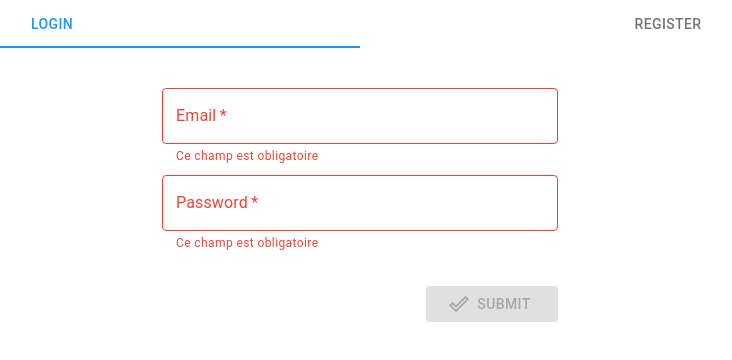
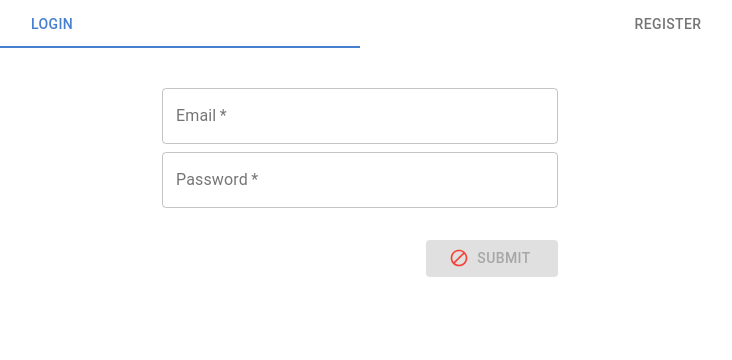
Before and after one commit to brouviere/RebootJS-Front, a React (Create React App) app: page / in a window 1280 px wide. Shown: the top 360 px of the page, without its empty margins (280-1012 px from the left). Built offline with nearby package versions, Linux system fonts and the light colour scheme.

Commit message:
Add condition on login submit button

```diff
--- a/src/App.tsx
+++ b/src/App.tsx
@@ -8,7 +8,7 @@ import AppContent from './Layout/AppContent';
 
 const theme = createMuiTheme({
   palette: {
-    primary: blue,
+    primary: { 500: '#467fcf' },
     secondary: yellow,
   },
 })
--- a/src/Login/components/LoginForm.tsx
+++ b/src/Login/components/LoginForm.tsx
@@ -6,6 +6,7 @@ import history from '../../history';
 import { validateRequiredField } from '../../Utils/ValidateRequiredField';
 import { Alert } from '@material-ui/lab';
 import DoneOutlineIcon from '@material-ui/icons/DoneOutline';
+import BlockIcon from '@material-ui/icons/Block';
 
 interface LoginFormState {
   email: IFormField;
@@ -17,8 +18,8 @@ class LoginForm extends React.Component<{}, LoginFormState> {
   constructor(props: {}){
     super(props)
     this.state= {
-      email: {value: '', isValid: false},
-      password: {value: '', isValid: false},
+      email: {value: '', isValid: true},
+      password: {value: '', isValid: true},
       status: 'ready'
     }
   }
@@ -46,11 +47,14 @@ class LoginForm extends React.Component<{}, LoginFormState> {
             onChange={(event) => this.setState({
               email: {value: event.target.value, isValid: validateRequiredField(event.target.value)}
             })}
+            onBlur={() => this.setState({
+              email: {value: email.value, isValid: validateRequiredField(email.value)}
+            })}
             fullWidth={true}
             style={{margin: '0.5rem 0'}}
             variant="outlined"
 
-            {...( email.isValid && !!email.value ? {} : { error: true, helperText: "Ce champ est obligatoire" })}
+            {...( email.isValid ? {} : { error: true, helperText: "Ce champ est obligatoire" })}
           />
           <TextField
             type="password"
@@ -59,6 +63,9 @@ class LoginForm extends React.Component<{}, LoginFormState> {
             value={password.value}
             onChange={(event) => this.setState({
               password: {value: event.target.value, isValid: validateRequiredField(event.target.value)}
+            })}
+            onBlur={() => this.setState({
+              password: {value: password.value, isValid: validateRequiredField(password.value)}
             })}
             fullWidth={true}
             variant="outlined"
@@ -73,8 +80,8 @@ class LoginForm extends React.Component<{}, LoginFormState> {
                 color="primary"
                 variant="contained"
                 type="submit"
-                disabled={!email.isValid || !password.isValid}
-                startIcon={<DoneOutlineIcon />}
+                disabled={!email.value || !password.value}
+                startIcon={(!email.value || !password.value) ? <BlockIcon color="error"/> : <DoneOutlineIcon />}
                 fullWidth={true}
               >
                 Submit
```
